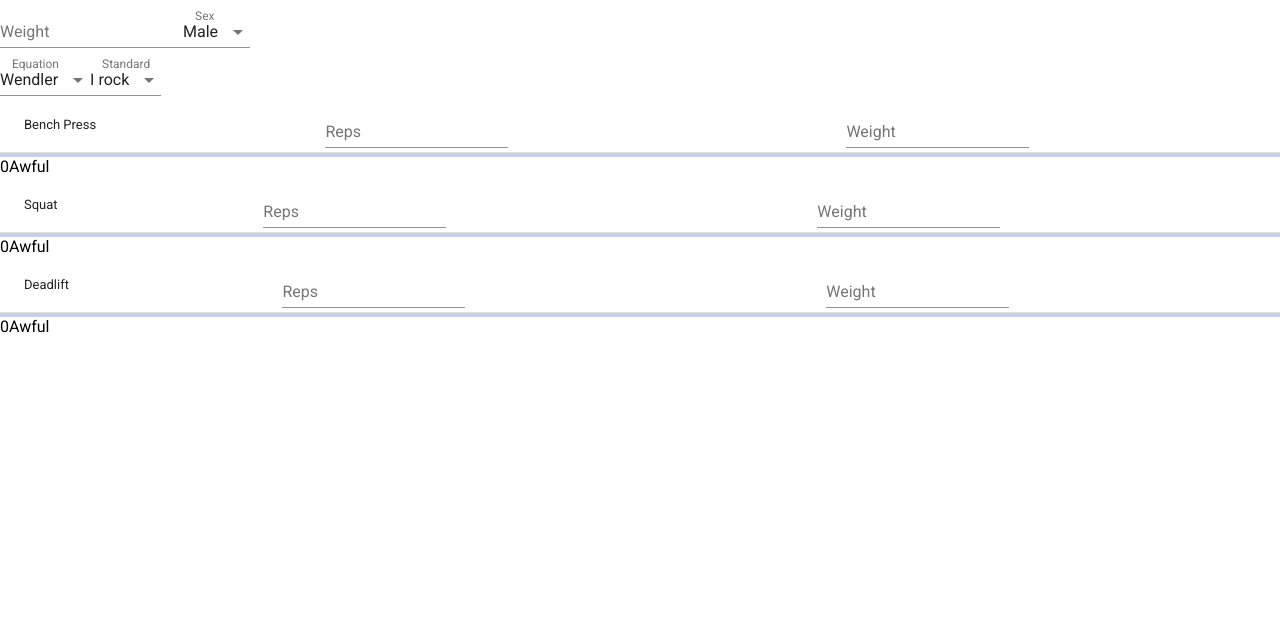
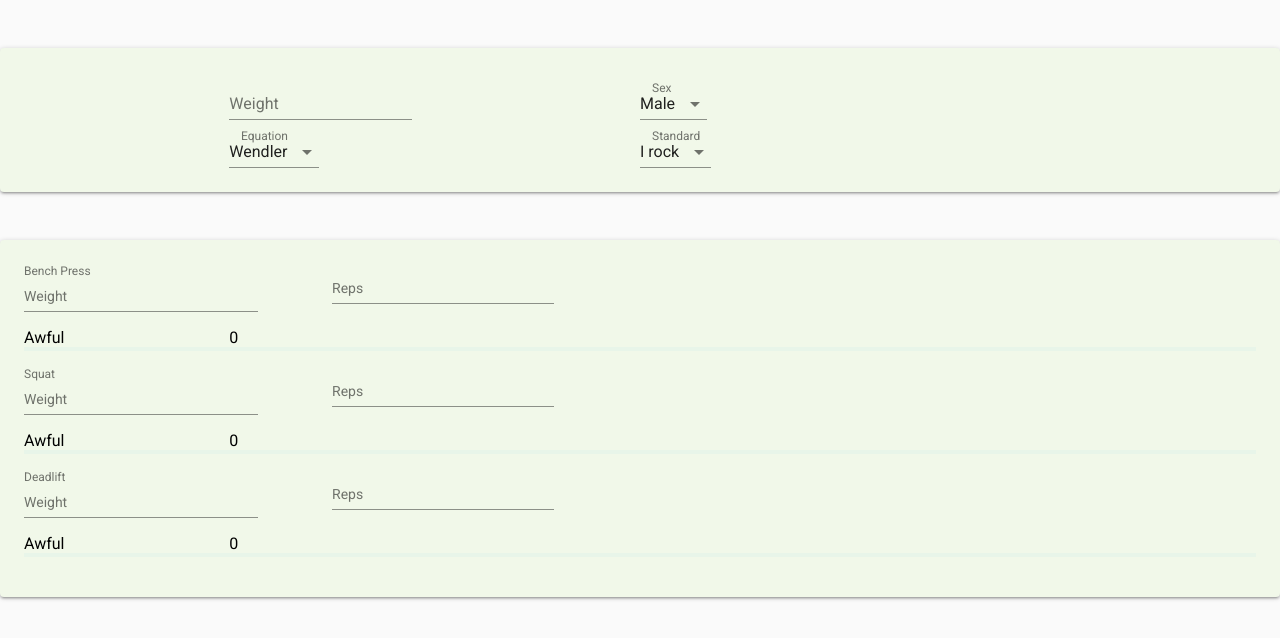
Before and after one commit to RobertWoods/StrengthStandards, a React (Create React App) app: page / in a window 1280 px wide. Shown: the top 638 px of the page. Built offline with nearby package versions, Linux system fonts and the light colour scheme.

Commit message:
Changed how exercise labels show up, color for progress bar, and added some spacing between the strength level and e1RM

```diff
--- a/src/CalculationInformation.js
+++ b/src/CalculationInformation.js
@@ -5,6 +5,7 @@ import Select from '@material-ui/core/Select';
 import MenuItem from '@material-ui/core/MenuItem';
 import InputLabel from '@material-ui/core/InputLabel';
 import { FormControl } from '@material-ui/core';
+import Grid from '@material-ui/core/Grid';
 
 export default function CalculationInformation(props){
     const standardOptions = props.standards.map((standard, ind) =>
@@ -16,30 +17,44 @@ export default function CalculationInformation(props){
     const sexOptions = ['Male', 'Female'].map((sex, ind) =>
         <MenuItem key={ind} value={sex}>{sex}</MenuItem>)
     return(
-        <div>
+        <Grid container direction="row" justify="center" alignItems="center">
+            <Grid item xs={12}>
+                <Grid container direction="row" justify="center" alignItems="center">
+                    <Grid item xs={8} sm={4}>
                         <TextField label="Weight" className="lifter-weight" type="number" onChange={(event)=>props.handler(event.target.value, false, false, false)}></TextField>
+                    </Grid>
 
+                    <Grid item xs={8} sm={4}>
                         <FormControl variant="filled">
                             <InputLabel htmlFor="lifter-sex">Sex</InputLabel>
                             <Select id="lifter-sex" value={props.lifterInformation.lifterSex} onChange={(event)=>props.handler(false, event.target.value, false, false)}>
                                 { sexOptions }
                             </Select>
                         </FormControl>
-            <br/>
-
+                    </Grid>
+                </Grid>
+            </Grid>
+            <Grid item xs={12}>
+                <Grid container direction="row" justify="center" alignItems="center">
+                    <Grid item xs={8} sm={4}>
                         <FormControl variant="filled">
                             <InputLabel htmlFor="max-equation">Equation</InputLabel>
                             <Select id="max-equation" value={props.maxInformation.equation.name} onChange={(event)=>props.handler(false, false, event.target.value, false)}>
                                 { equationOptions }
                             </Select>
                         </FormControl>
+                    </Grid>
 
+                    <Grid item xs={8} sm={4}>
                         <FormControl variant="filled">
                             <InputLabel htmlFor="max-standards">Standard</InputLabel>
                             <Select id="max-standards" value={props.maxInformation.standards.name} onChange={(event)=>props.handler(false, false, false, event.target.value)}>
                                 { standardOptions }
                             </Select>
                         </FormControl>
-        </div>
+                    </Grid>
+                </Grid>
+            </Grid>
+        </Grid>
     )
 }
--- a/src/ExerciseMaxForm.js
+++ b/src/ExerciseMaxForm.js
@@ -8,6 +8,7 @@ export default function ExerciseMaxForm(props) {
             <StatusBoard exercise={item} key={ind} maxEquation={ props.maxInformation.equation.equation }/>
         )
     })
+
     return(
         <div>
             {boards}
--- a/src/MaxRange.js
+++ b/src/MaxRange.js
@@ -1,8 +1,10 @@
 import React from 'react';
 import './index.css';
-import { LinearProgress } from '@material-ui/core';
+import { LinearProgress, withStyles, Grid } from '@material-ui/core';
+import { green200 } from 'material-ui/styles/colors';
+import { green50 } from 'material-ui/styles/colors';
 
-export default function MaxRange(props){
+function MaxRange(props){
 
     function getMessage(){
         const messages = [
@@ -18,11 +20,35 @@ export default function MaxRange(props){
     }
 
     const normalize = (value) => (value) * 100 / (props.exercise.max)
+
+    const { classes } = props;
+
     return(
-        <div>
-            <LinearProgress variant="determinate" value={normalize(props.value)} />
-            <span>{ parseInt(props.value) }</span>
-            <span>{getMessage()}</span>
+        <div className={classes.root}>
+            <Grid container direction="row" justify="left" alignItems="center">
+                <Grid item xs={2}>
+                    <span>{getMessage()}</span>
+                </Grid>
+                <Grid item xs={1}>
+                    <span>{ parseInt(props.value) }</span>
+                </Grid>
+            </Grid>
+            <LinearProgress classes={{colorPrimary: classes.linearColorPrimary, barColorPrimary: classes.linearBarColorPrimary}} variant="determinate" color="primary" value={normalize(props.value)} />
         </div>
     )
 }
+
+const styles = theme => ({
+        root: {
+            paddingTop: theme.spacing.unit * 2,
+            paddingBottom: theme.spacing.unit * 2
+        },
+            linearColorPrimary: {
+            backgroundColor: green50,
+        },
+            linearBarColorPrimary: {
+            backgroundColor: green200,
+        },
+});
+
+export default withStyles(styles)(MaxRange);
--- a/src/StatusBoard.js
+++ b/src/StatusBoard.js
@@ -2,8 +2,10 @@ import React from 'react';
 import './index.css';
 import MaxRange from './MaxRange';
 import TextField from '@material-ui/core/TextField';
-import { InputLabel, TableBody, Table, TableCell, TableRow } from '@material-ui/core';
+import { InputLabel } from '@material-ui/core';
 import { styled } from '@material-ui/styles';
+import Grid from '@material-ui/core/Grid';
+import InputAdornment from '@material-ui/core/InputAdornment';
 
 export default class StatusBoard extends React.Component {
     constructor(props){
@@ -34,26 +36,19 @@ export default class StatusBoard extends React.Component {
         color: 'black'
     });
 
+    adornments = ['Weight', 'Reps'].map((value, ind) => {return {startAdornment: <InputAdornment position="start">{value}</InputAdornment>} });
+
     render(){
         return(
             <div>
-                <Table>
-                    <TableBody>
-                        <TableRow>
-                            <TableCell>
-                                {this.props.exercise.name}
-                            </TableCell>
-
-                            <TableCell>
-                                <TextField id="repsInput" label="Reps" type="number" onChange={this.handleChange}/>
-                            </TableCell>
-
-                            <TableCell>
-                                <TextField id="weightInput" label="Weight" type="number" onChange={this.handleChange}/>
-                            </TableCell>
-                        </TableRow>
-                    </TableBody>
-                </Table>
+                <Grid container direction="row" justify="left" alignItems="center">
+                    <Grid item md={3}>
+                        <TextField label={this.props.exercise.name} id="weightInput" InputProps={this.adornments[0]} type="number" onChange={this.handleChange}/>
+                    </Grid>
+                    <Grid item md={3}>
+                        <TextField id="repsInput" InputProps={this.adornments[1]} type="number" onChange={this.handleChange}/>
+                    </Grid>
+                </Grid>
                 <MaxRange exercise={this.props.exercise} value={this.getMax()}/>
             </div>
         )
--- a/src/StrengthStandards.js
+++ b/src/StrengthStandards.js
@@ -2,8 +2,11 @@ import React from 'react';
 import './index.css';
 import ExerciseMaxForm from './ExerciseMaxForm';
 import CalculationInformation from './CalculationInformation';
+import { withStyles } from '@material-ui/core';
+import { Paper, CssBaseline } from '@material-ui/core';
+import { lightGreen50 } from 'material-ui/styles/colors';
 
-export default class StrengthStandards extends React.Component {
+class StrengthStandards extends React.Component {
     constructor(props){
         super(props);
         this.state = {
@@ -94,11 +97,48 @@ export default class StrengthStandards extends React.Component {
     }
 
     render(){
+        const { classes } = this.props;
         return(
             <div>
-                <CalculationInformation handler={this.handleCalculationChange} standards={this.standardsList} equations={this.equationList} lifterInformation={this.state.lifterInformation} maxInformation={this.state.maxInformation}/>
-                <ExerciseMaxForm lifterInformation={this.state.lifterInformation} maxInformation={this.state.maxInformation} />
+                <CssBaseline />
+                <Paper className={classes.paper} >
+                    <CalculationInformation handler={this.handleCalculationChange} standards={this.standardsList} equations={this.equationList} lifterInformation={this.state.lifterInformation} maxInformation={this.state.maxInformation}/>
+                </Paper>
+                <Paper className={classes.paper} >
+                    <ExerciseMaxForm lifterInformation={this.state.lifterInformation} maxInformation={this.state.maxInformation} />
+                </Paper>
             </div>
         )
     }
 }
+
+const styles = theme => ({
+    root: {
+      ...theme.mixins.gutters(),
+      paddingTop: theme.spacing.unit * 2,
+      paddingBottom: theme.spacing.unit * 2
+    },
+    paper: {
+        marginTop: theme.spacing.unit * 3,
+        marginBottom: theme.spacing.unit * 3,
+        backgroundColor: lightGreen50,
+        padding: theme.spacing.unit * 2,
+        [theme.breakpoints.up(600 + theme.spacing.unit * 3 * 2)]: {
+            marginTop: theme.spacing.unit * 6,
+            marginBottom: theme.spacing.unit * 6,
+            padding: theme.spacing.unit * 3,
+        },
+    },
+    layout: {
+        width: 'auto',
+        marginLeft: theme.spacing.unit * 2,
+        marginRight: theme.spacing.unit * 2,
+        [theme.breakpoints.up(600 + theme.spacing.unit * 2 * 2)]: {
+          width: 600,
+          marginLeft: 'auto',
+          marginRight: 'auto',
+        },
+      }
+  });
+
+export default withStyles(styles)(StrengthStandards);
```
Lines whose indentation alone changed are shown as unchanged.
